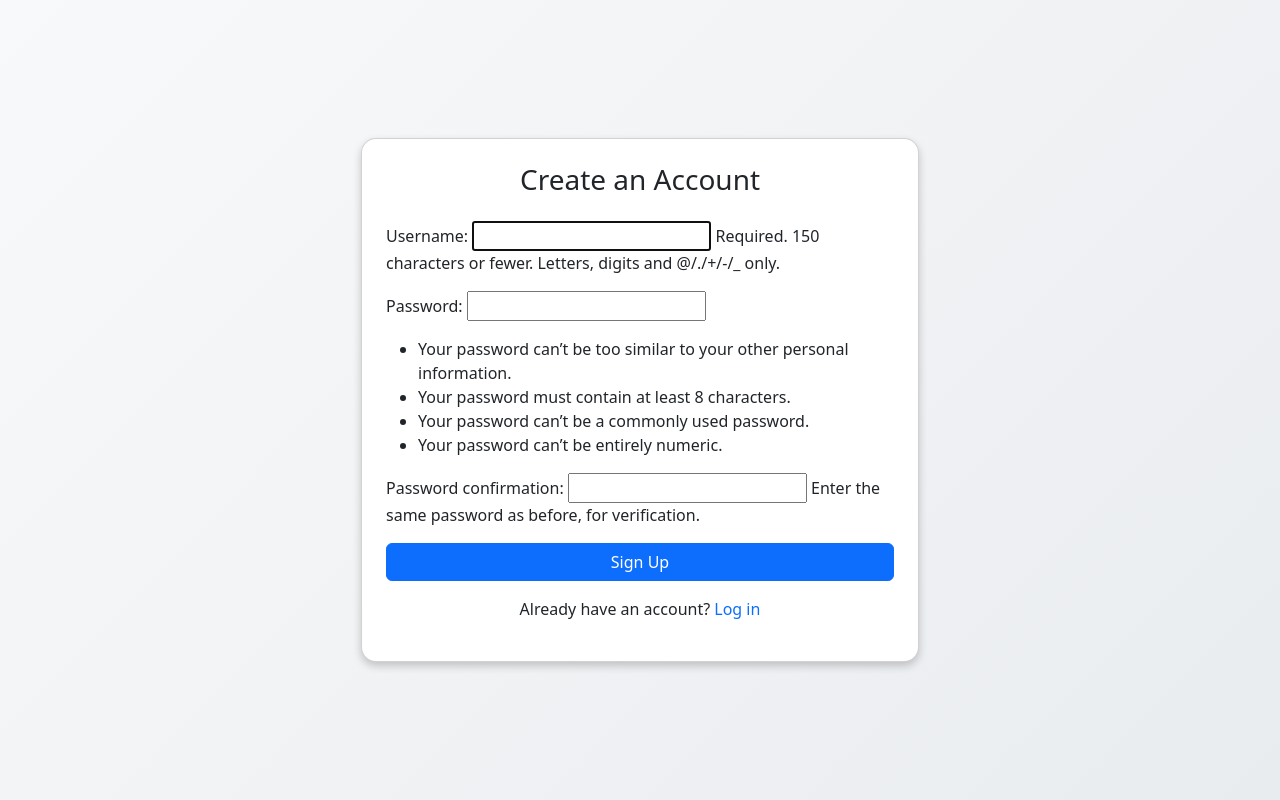
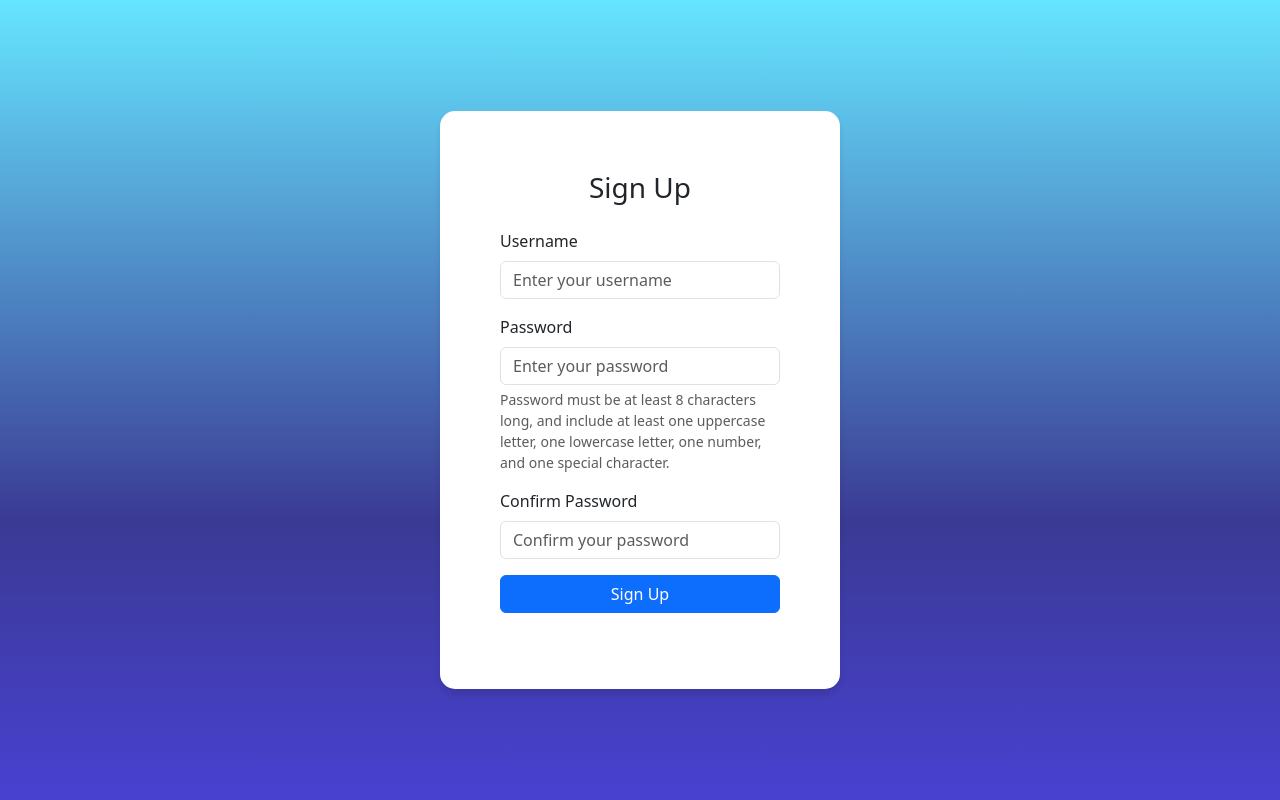
Before and after one commit to HarolineNo/Inventory-Tracker, a Django app: page /inventory/signup/ in a window 1280 px wide. Run offline with Django 5.2, Linux system fonts and the light colour scheme.

Commit message:
functional signup page, turned metrics int percents, added other graphs

```diff
--- a/Inventory/templates/registration/login.html
+++ b/Inventory/templates/registration/login.html
@@ -21,7 +21,6 @@
                     <label for="password" class="form-label">Password</label>
                     <input type="password" class="form-control" id="password" name="password" placeholder="Enter your password" required>
                 </div>
-                <input class="mb-3" type="checkbox"> Remember Me</input>
                 <button type="submit" class="btn btn-primary w-100">Log in</button>
             </form>
             <div class="text-center mt-3">
--- a/Inventory/templates/registration/signup.html
+++ b/Inventory/templates/registration/signup.html
@@ -1,37 +1,74 @@
 <!DOCTYPE html>
 <html lang="en">
 <head>
-    <meta charset="utf-8">
-    <meta name="viewport" content="width=device-width, initial-scale=1">
+    <meta charset="UTF-8">
+    <meta name="viewport" content="width=device-width, initial-scale=1.0">
     <link href="https://cdn.jsdelivr.net/npm/bootstrap@5.3.3/dist/css/bootstrap.min.css" rel="stylesheet" integrity="sha384-QWTKZyjpPEjISv5WaRU9OFeRpok6YctnYmDr5pNlyT2bRjXh0JMhjY6hW+ALEwIH" crossorigin="anonymous">
     <link rel="stylesheet" href="https://cdn.jsdelivr.net/npm/bootstrap-icons@1.11.3/font/bootstrap-icons.min.css">
-    <title>Signup</title>
-    <style>
-        body {
-            background: linear-gradient(135deg, #f8f9fa, #e9ecef);
-        }
-        .card {
-            border-radius: 15px;
-            box-shadow: 0 4px 8px rgba(0, 0, 0, 0.2);
-        }
-    </style>
+    <title>Sign Up</title>
 </head>
-<body>
+<body style="background: linear-gradient(0deg, rgba(27,17,198,.8) 0%, rgba(9,9,121,.8) 35%, rgba(0,212,255,.6) 100%);">
     <div class="container d-flex justify-content-center align-items-center vh-100">
-        <div class="card p-4 w-50">
-            <h3 class="text-center mb-4">Create an Account</h3>
-            <form method="POST">
+        <div style="box-shadow: 0px 6px 6px rgba(0,0,0,0.1); padding: 60px; border-radius: 15px; background-color: white; width: 100%; max-width: 400px;">
+            <h3 class="text-center mb-4">Sign Up</h3>
+            <form id="signupForm" method="POST" action="{% url 'create_account' %}">
                 {% csrf_token %}
                 <div class="mb-3">
-                    {{ form.as_p }}
+                    <label for="username" class="form-label">Username</label>
+                    <input type="text" class="form-control" id="username" name="username" placeholder="Enter your username" required>
+                </div>
+                <div class="mb-3">
+                    <label for="password" class="form-label">Password</label>
+                    <input type="password" class="form-control" id="password" name="password" placeholder="Enter your password" required>
+                    <div class="form-text" id="passwordHint">
+                        Password must be at least 8 characters long, and include at least one uppercase letter, one lowercase letter, one number, and one special character.
+                    </div>
+                    <div id="passwordStrength" class="mt-2"></div>
+                    <span id="passwordError" class="text-danger"></span>
+                </div>
+                <div class="mb-3">
+                    <label for="confirmPassword" class="form-label">Confirm Password</label>
+                    <input type="password" class="form-control" id="confirmPassword" name="confirmPassword" placeholder="Confirm your password" required>
+                    <span id="confirmPasswordError" class="text-danger"></span>
                 </div>
                 <button type="submit" class="btn btn-primary w-100">Sign Up</button>
             </form>
-            <div class="text-center mt-3">
-                <p>Already have an account? <a href="#" class="text-decoration-none">Log in</a></p>
-            </div>
+            <p id="message" class="text-center mt-3"></p>
         </div>
     </div>
+
+    <script>
+        document.getElementById('signupForm').addEventListener('submit', function (event) {
+            let username = document.getElementById('username').value;
+            let password = document.getElementById('password').value;
+            let confirmPassword = document.getElementById('confirmPassword').value;
+            let message = document.getElementById('message');
+            let passwordError = document.getElementById('passwordError');
+            let confirmPasswordError = document.getElementById('confirmPasswordError');
+
+            let passwordValid = validatePassword(password);
+            if (!passwordValid) {
+                passwordError.textContent = 'Password does not meet the requirements.';
+                event.preventDefault(); // Prevent form submission
+                return;
+            } else {
+                passwordError.textContent = '';
+            }
+
+            if (password !== confirmPassword) {
+                confirmPasswordError.textContent = 'Passwords do not match!';
+                event.preventDefault(); // Prevent form submission
+                return;
+            } else {
+                confirmPasswordError.textContent = '';
+            }
+
+            message.style.color = 'green';
+            message.textContent = 'Signup successful!';
+            // No need to preventDefault() if all validations are passed
+        });
+    </script>
+
     <script src="https://cdn.jsdelivr.net/npm/bootstrap@5.3.3/dist/js/bootstrap.bundle.min.js" integrity="sha384-YvpcrYf0tY3lHB60NNkmXc5s9fDVZLESaAA55NDzOxhy9GkcIdslK1eN7N6jIeHz" crossorigin="anonymous"></script>
 </body>
 </html>
--- a/Inventory/urls.py
+++ b/Inventory/urls.py
@@ -21,5 +21,6 @@ urlpatterns = [
     path('save_inventory/', save_inventory, name='save_inventory'),
     path('save_menu/', save_menu, name='save_menu'),
     path('accounts/', include('django.contrib.auth.urls')),
-    path('signup/', authView, name='signup')
+    path('signup/', authView, name='signup'),
+    path('create_account/', signup, name='create_account')
 ]
--- a/Inventory/views.py
+++ b/Inventory/views.py
@@ -1,12 +1,13 @@
 from django.shortcuts import render, redirect
 from django.views.generic import ListView
 from Inventory.models import*
-from django.db.models import Sum, F, FloatField, Count
+from django.db.models import Count
 from .models import Ingredient
 from django.contrib import messages
 from .forms import*
 from django.contrib.auth.forms import UserCreationForm
-from django.contrib.auth.decorators import login_required
+from django.contrib.auth import login
+from django.db.models.functions import TruncDate
 
 # Create your views here.
 
@@ -61,13 +62,34 @@ class DashboardView(ListView):
 
         profit = total_revenue - total_cost
 
+        profit_percent = 100 * (profit/(total_revenue + total_cost + profit))
+        cost_percent = 100 * (total_cost/(total_revenue + total_cost + profit))
+        revenue_percent = 100 * (total_revenue/(total_revenue + total_cost + profit))
+
         item_count = purchases.values('item').annotate(count=Count('item'))
+
+        items = [item['item'] for item in item_count]
+        counts = [item['count'] for item in item_count]
+
+        daily_purchases = (Purchase.objects.annotate(date=TruncDate('timestamp')).values('date').annotate(count=Count('id')).order_by('date')
+        )
+
+        purchase_date = [sale['date'] for sale in daily_purchases]
+        purchase_num = [sale['count'] for sale in daily_purchases]
 
         context['purchase_count'] = purchases.count()
         context['item_count'] = item_count
         context['total_cost'] = total_cost
         context['total_revenue'] = total_revenue
         context['profit'] = profit
+        context['profit_percent'] = profit_percent
+        context['revenue_percent'] = revenue_percent
+        context['cost_percent'] = cost_percent
+        context['item_count'] = item_count
+        context['items'] = items
+        context['counts'] = counts
+        context['purchase_date'] = purchase_date
+        context['purchase_num'] = purchase_num
         return context
 
 
@@ -190,3 +212,20 @@ def authView(request):
     else:
         form = UserCreationForm()
     return render(request, "registration/signup.html", {"form": form})
+
+def signup(request):
+    if request.method == 'POST':
+        username = request.POST['username']
+        password = request.POST['password']
+        confirm_password = request.POST['confirmPassword']
+
+        if password != confirm_password:
+            messages.error(request, "Passwords do not match.")
+            return redirect('signup')
+
+        user = User.objects.create_user(username=username, password=password)
+        login(request, user)
+        messages.success(request, "Signup successful!")
+        return redirect('dashboard')
+
+    return render(request, 'signup')
```
Also changed, not shown: Inventory/forms.py (+7 -0 lines), Inventory/templates/inventory/dashboard.html (+25 -15 lines), db.sqlite3.
